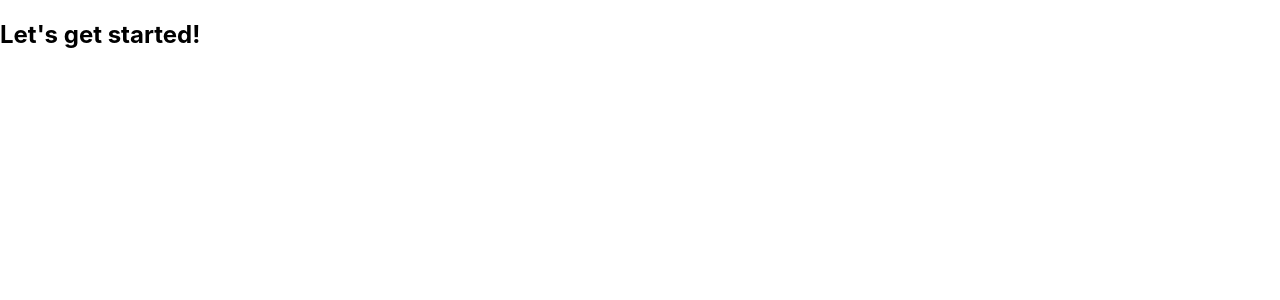
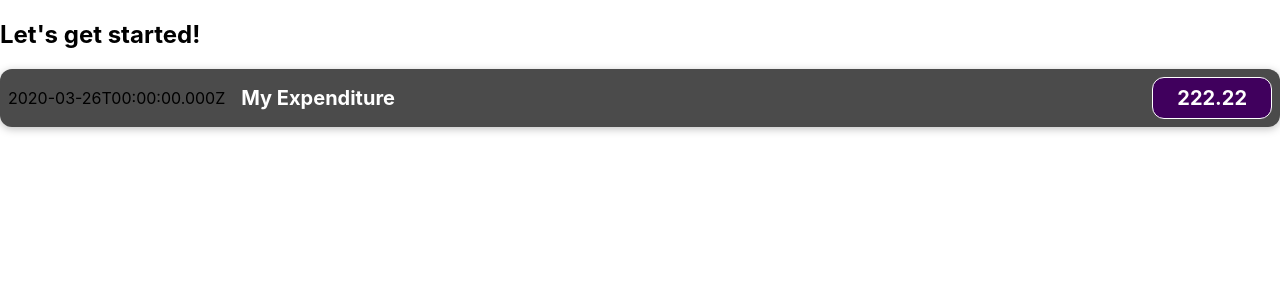
Before and after one commit to yashUcr773/Learn_React, a React (Create React App) app in the folder learn-react/: page / in a window 1280 px wide. Shown: the top 300 px of the page. Built offline with nearby package versions, Linux system fonts and the light colour scheme.

Commit message:
added sass loader. added component

```diff
--- a/learn-react/package.json
+++ b/learn-react/package.json
@@ -34,5 +34,8 @@
       "last 1 firefox version",
       "last 1 safari version"
     ]
+  },
+  "devDependencies": {
+    "node-sass": "^7.0.3"
   }
 }
--- a/learn-react/src/App.js
+++ b/learn-react/src/App.js
@@ -1,7 +1,10 @@
+import ExpenseItems from "./components/ExpenseItem";
+
 function App() {
     return (
         <div>
             <h2>Let's get started!</h2>
+            <ExpenseItems></ExpenseItems>
         </div>
     );
 }
--- /dev/null
+++ b/learn-react/src/components/ExpenseItem.js
@@ -0,0 +1,20 @@
+import "./ExpenseItem.scss";
+
+function ExpenseItems() {
+
+    let date = new Date(2020, 2, 26)
+    let desc = 'My Expenditure'
+    let price = 222.22
+
+    return (
+        <div className="expense-item">
+            <div>{date.toISOString()}</div>
+            <div className="expense-item__description">
+                <h2>{desc}</h2>
+                <div className="expense-item__price">{price}</div>
+            </div>
+        </div>
+    );
+}
+
+export default ExpenseItems;
--- /dev/null
+++ b/learn-react/src/components/ExpenseItem.scss
@@ -0,0 +1,56 @@
+.expense-item {
+    display: flex;
+    justify-content: space-between;
+    align-items: center;
+    box-shadow: 0 2px 8px rgba(0, 0, 0, 0.25);
+    padding: 0.5rem;
+    margin: 1rem 0;
+    border-radius: 12px;
+    background-color: #4b4b4b;
+
+    .expense-item__description {
+        display: flex;
+        flex-direction: column;
+        gap: 1rem;
+        align-items: flex-end;
+        flex-flow: column-reverse;
+        justify-content: flex-start;
+        flex: 1;
+    }
+
+    h2 {
+        color: #3a3a3a;
+        font-size: 1rem;
+        flex: 1;
+        margin: 0 1rem;
+        color: white;
+    }
+
+    .expense-item__price {
+        font-size: 1rem;
+        font-weight: bold;
+        color: white;
+        background-color: #40005d;
+        border: 1px solid white;
+        padding: 0.5rem;
+        border-radius: 12px;
+    }
+
+    @media (min-width: 580px) {
+        .expense-item__description {
+            flex-direction: row;
+            align-items: center;
+            justify-content: flex-start;
+            flex: 1;
+        }
+
+        h2 {
+            font-size: 1.25rem;
+        }
+
+        .expense-item__price {
+            font-size: 1.25rem;
+            padding: 0.5rem 1.5rem;
+        }
+    }
+}
```
Also changed, not shown: 1 other file (tests, documents, lock files or other folders).
